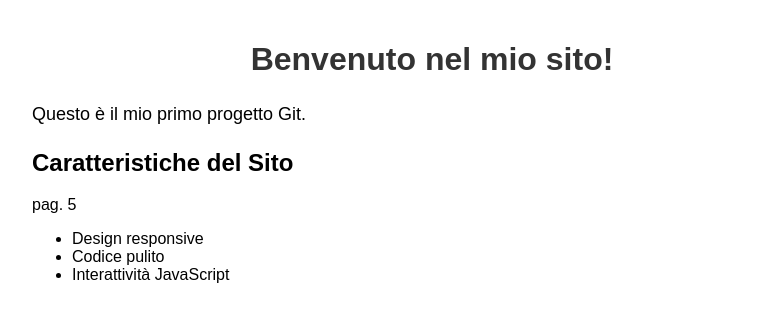
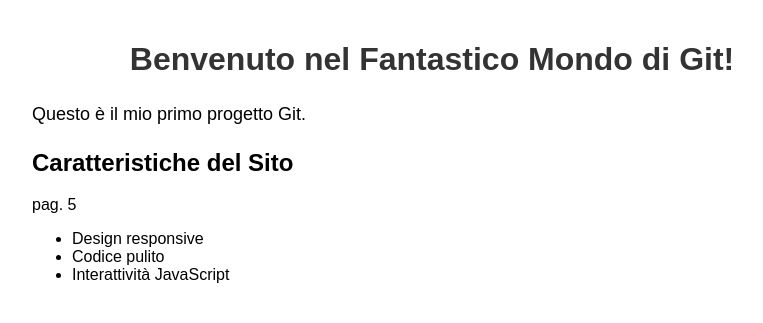
Before and after one commit to Yul-1/primo-sito, a plain HTML site: page index.html in a window 1280 px wide. Shown: the whole page, without its empty margins (208-971 px from the left). Drawn offline with Linux system fonts and the light colour scheme.

Commit message:
Migliorato il titolo

```diff
--- a/index.html
+++ b/index.html
@@ -7,7 +7,7 @@
 <link rel="stylesheet" href="style.css">
 </head>
 <body>
-<h1>Benvenuto nel mio sito!</h1>
+<h1>Benvenuto nel Fantastico Mondo di Git!</h1>
 <p>Questo è il mio primo progetto Git.</p>
 <script src="script.js"></script>
 </body>
```
